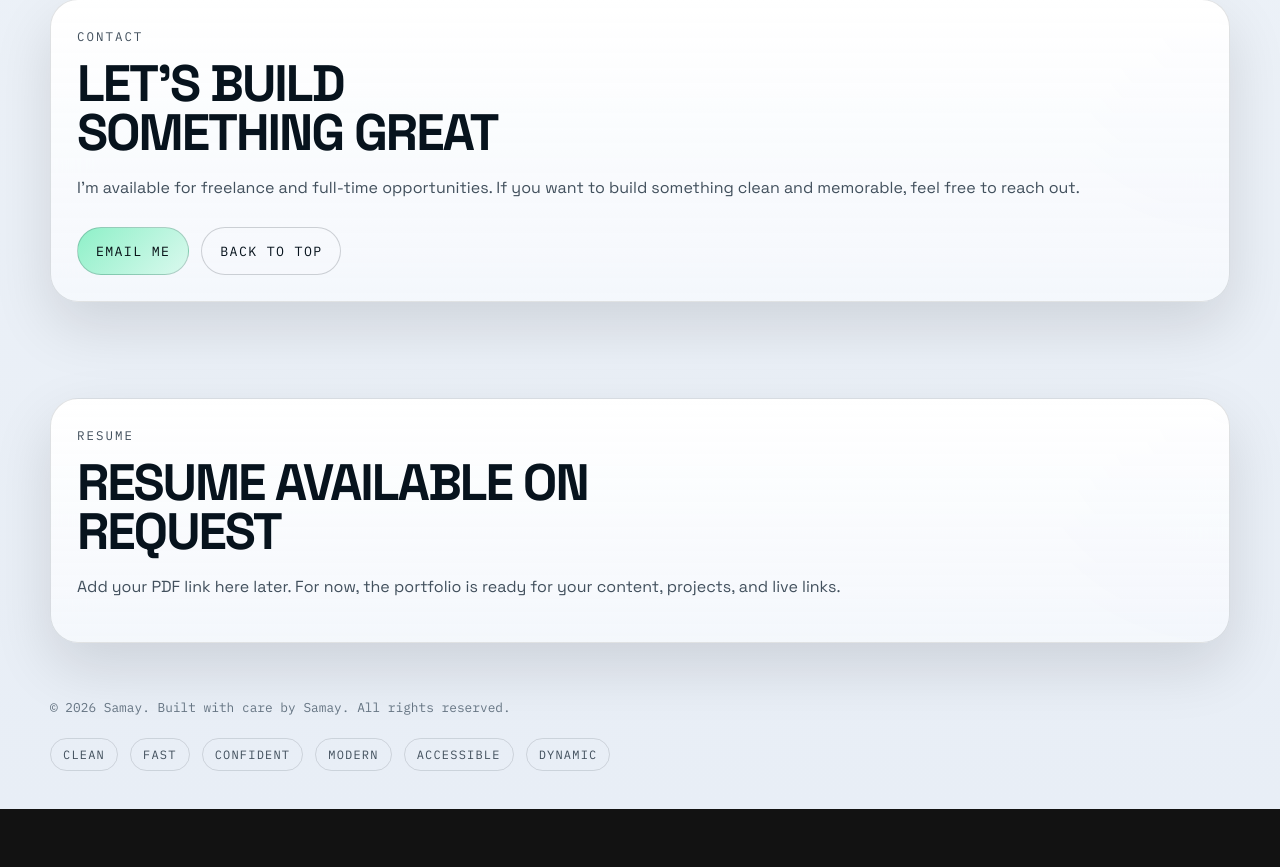
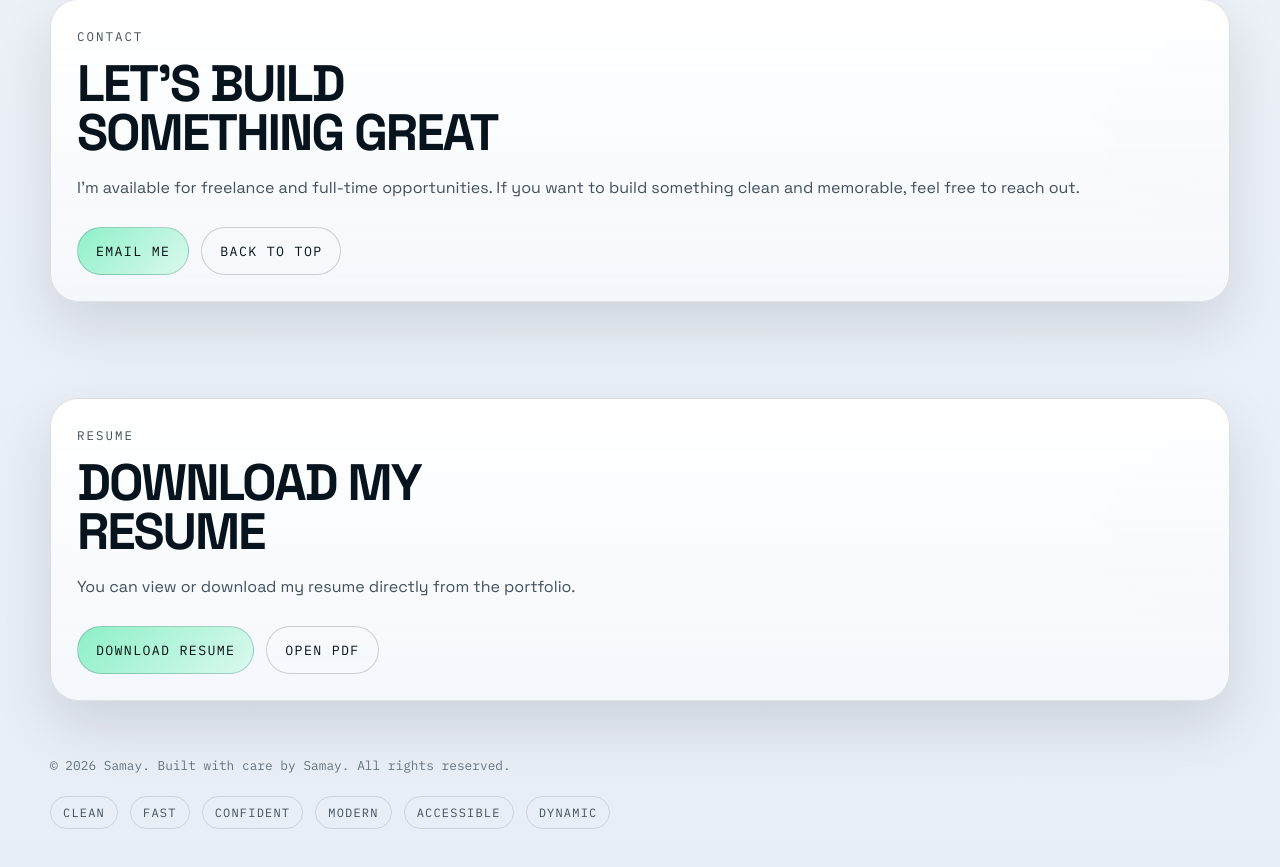
Before and after one commit to 1SAMAY/Samay-dev-portfolio, a website built with Vite: page index.html in a window 1280 px wide. Shown: the part 2681-3548 px from the top of the page. Before the commit the page ends 3490 px from the top, so only its background shows below. Built offline with nearby package versions, Linux system fonts and the light colour scheme.

Commit message:
Add downloadable resume to portfolio

```diff
--- a/index.html
+++ b/index.html
@@ -28,7 +28,7 @@
         <a href="#work">Work</a>
         <a href="#stack">Stack</a>
         <a href="#contact">Contact</a>
-        <a class="resume" href="#contact">RESUME</a>
+        <a class="resume" href="/Samay_Dudharejiya_Resume.pdf" download>RESUME</a>
       </nav>
       <button class="theme-toggle" type="button" data-theme-toggle aria-label="Toggle theme">
         Theme
@@ -339,11 +339,18 @@
       <section class="section resume-section">
         <div class="contact-card">
           <p class="eyebrow">Resume</p>
-          <h2>RESUME AVAILABLE ON REQUEST</h2>
+          <h2>DOWNLOAD MY RESUME</h2>
           <p>
-            Add your PDF link here later. For now, the portfolio is ready for
-            your content, projects, and live links.
+            You can view or download my resume directly from the portfolio.
           </p>
+          <div class="cta-row">
+            <a class="button primary" href="/Samay_Dudharejiya_Resume.pdf" download>
+              Download Resume
+            </a>
+            <a class="button secondary" href="/Samay_Dudharejiya_Resume.pdf" target="_blank" rel="noreferrer">
+              Open PDF
+            </a>
+          </div>
         </div>
       </section>
     </main>
```
Also changed, not shown: 1 other file.
